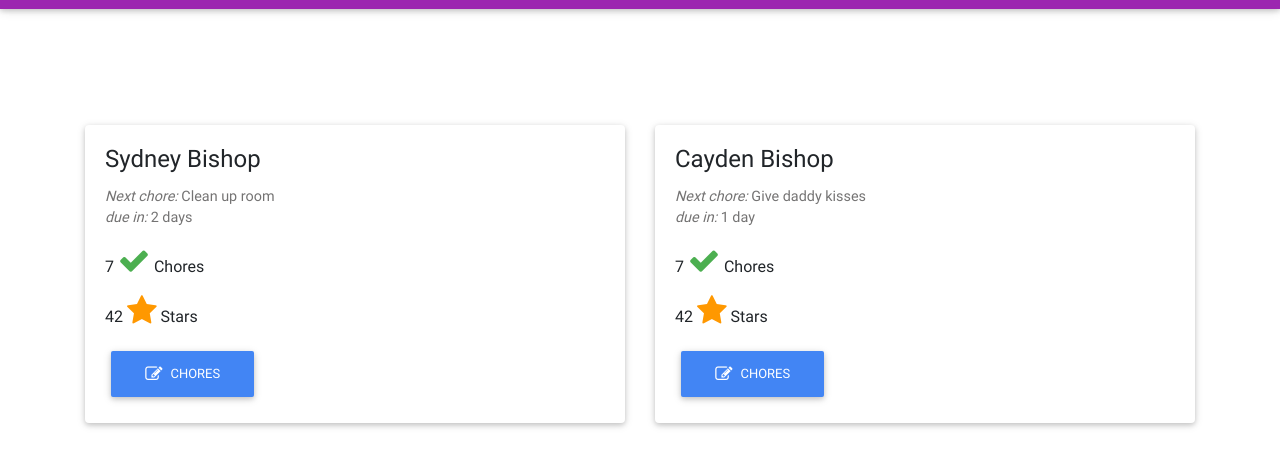
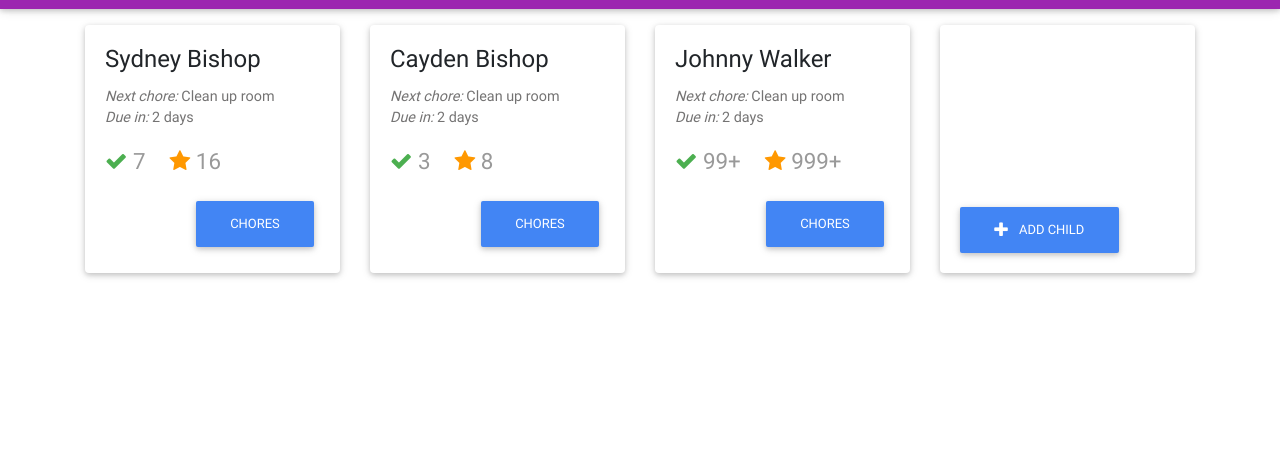
Before and after one commit to mochasteak/chores, a plain HTML site: page ui/material/index.html in a window 1280 px wide. Shown: the part 55-522 px from the top of the page. Drawn offline with Linux system fonts and the light colour scheme.

Commit message:
Added a new page for "Add child"

```diff
--- a/ui/material/css/style.min.css
+++ b/ui/material/css/style.min.css
@@ -0,0 +1,4 @@
+.card-stats {
+	font-size: 1.4rem;
+	color: #999999;
+}
--- a/ui/material/index.html
+++ b/ui/material/index.html
@@ -6,7 +6,7 @@
     <meta charset="utf-8">
     <meta name="viewport" content="width=device-width, initial-scale=1, shrink-to-fit=no">
     <meta http-equiv="x-ua-compatible" content="ie=edge">
-    <title>Material Design Bootstrap</title>
+    <title>Chores - Home</title>
     <!-- Font Awesome -->
     <link rel="stylesheet" href="https://maxcdn.bootstrapcdn.com/font-awesome/4.7.0/css/font-awesome.min.css">
     <!-- Bootstrap core CSS -->
@@ -22,7 +22,7 @@
     <div class="container">
 
         <!--Main Navigation-->
-        <header style="margin-bottom: 180px;">
+        <header style="margin-bottom: 80px;">
 
             <nav class="navbar fixed-top navbar-expand-lg navbar-dark purple scrolling-navbar">
                 <a class="navbar-brand" href="#"><strong>Chores</strong></a>
@@ -60,19 +60,24 @@
                 <h4 class="card-title">Sydney Bishop</h4>
 
                 <!-- Text -->
-                <p class="card-text"><i>Next chore:</i> Clean up room <br /><i>due in:</i> 2 days</p>
+                <p class="card-text"><i>Next chore:</i> Clean up room <br />
+                    <i>Due in:</i> 2 days</p>
 
                 <!-- Stats -->
-                <div class="float.right">
-                    <p>7 <span class="fa fa-2x fa-check green-text"></span> Chores </p>
+                <div class="clearfix">
+                    <div class="float-left mr-4">
+                        <p class="card-stats"><span class="fa fa-check green-text"></span> 7</p>
+                    </div>
+
+                    <div class="float-left">
+                        <p class="card-stats"><span class="fa fa-star orange-text"></span> 16</p>
+                    </div>
+
+                    <!-- Button -->
+                    <div class="float-right">
+                        <a href="#" class="btn btn-primary float-right">Chores</a>
+                    </div>
                 </div>
-
-                <div class="float.right">
-                    <p>42 <span class="fa fa-2x fa-star orange-text"></span> Stars</p>
-                </div>
-
-                <!-- Button -->
-                <a href="#" class="btn btn-primary"><i class="fa fa-edit fa-lg mr-2"></i>Chores</a>
 
               </div>
 
@@ -88,27 +93,83 @@
                 <h4 class="card-title">Cayden Bishop</h4>
 
                 <!-- Text -->
-                <p class="card-text"><i>Next chore:</i> Give daddy kisses <br /><i>due in:</i> 1 day</p>
+                <p class="card-text"><i>Next chore:</i> Clean up room <br />
+                    <i>Due in:</i> 2 days</p>
 
                 <!-- Stats -->
-                <div class="float.right">
-                    <p>7 <span class="fa fa-2x fa-check green-text"></span> Chores </p>
+                <div class="clearfix">
+                    <div class="float-left mr-4">
+                        <p class="card-stats"><span class="fa fa-check green-text"></span> 3</p>
+                    </div>
+
+                    <div class="float-left">
+                        <p class="card-stats"><span class="fa fa-star orange-text"></span> 8</p>
+                    </div>
+
+                    <!-- Button -->
+                    <div class="float-right">
+                        <a href="#" class="btn btn-primary float-right">Chores</a>
+                    </div>
                 </div>
 
-                <div class="float.right">
-                    <p>42 <span class="fa fa-2x fa-star orange-text"></span> Stars</p>
+              </div>
+
+            </div>
+
+            <!-- Card -->
+            <div class="card">
+
+              <!-- Card content -->
+              <div class="card-body">
+
+                <!-- Title -->
+                <h4 class="card-title">Johnny Walker</h4>
+
+                <!-- Text -->
+                <p class="card-text"><i>Next chore:</i> Clean up room <br />
+                    <i>Due in:</i> 2 days</p>
+
+                <!-- Stats -->
+                <div class="clearfix">
+                    <div class="float-left mr-4">
+                        <p class="card-stats"><span class="fa fa-check green-text"></span> 99+</p>
+                    </div>
+
+                    <div class="float-left">
+                        <p class="card-stats"><span class="fa fa-star orange-text"></span> 999+</p>
+                    </div>
+
+                    <!-- Button -->
+                    <div class="float-right">
+                        <a href="#" class="btn btn-primary float-right">Chores</a>
+                    </div>
                 </div>
 
+              </div>
+
+            </div>
+
+
+            <!-- Card: Add child -->
+            <div class="card">
+
+              <!-- Card content -->
+              <div class="card-body d-flex">
+
                 <!-- Button -->
-                <a href="#" class="btn btn-primary"><i class="fa fa-edit fa-lg mr-2"></i>Chores</a>
+                <div class="align-self-end flex-nowrap">
+                    <a href="#" class="btn btn-primary btn-block"><span class="fa fa-plus fa-lg mr-2"></span> Add child</a>
+                </div>
 
               </div>
 
             </div>
 
         </div>
+        <!-- /card deck -->
 
     </div>
+    <!-- /container -->
 
     <!-- SCRIPTS -->
     <!-- JQuery -->
```
Also changed, not shown: ui/material/add-child.html (added, +136 -0 lines).
